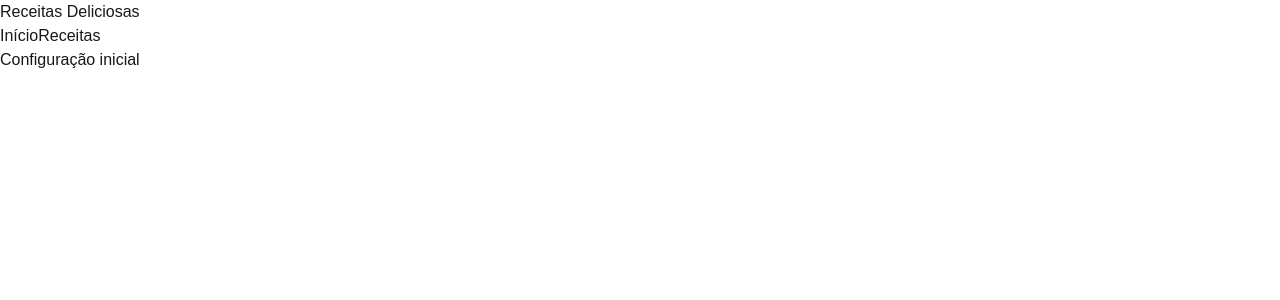
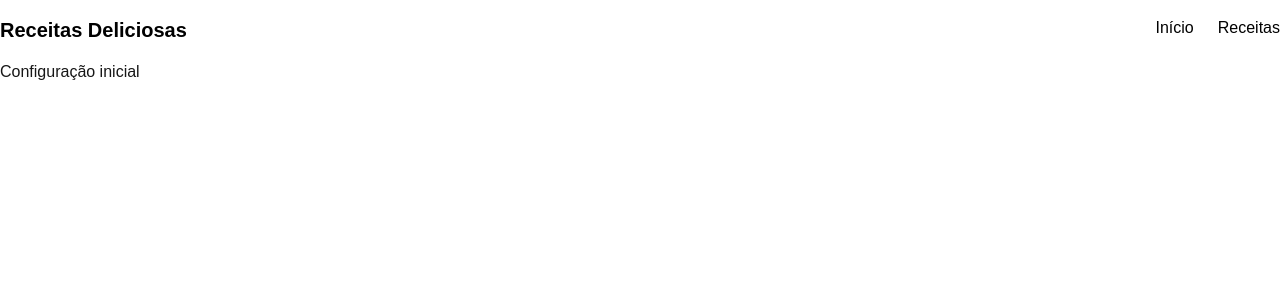
Before and after one commit to cavicf/Receitas-CapacitacaoByron, a Next.js app: page / in a window 1280 px wide. Shown: the top 300 px of the page. Built offline with nearby package versions, Linux system fonts and the light colour scheme.

Commit message:
feat: adiciona estilos ao header

```diff
--- a/src/components/Header/index.tsx
+++ b/src/components/Header/index.tsx
@@ -2,18 +2,20 @@
 
 export default function Header(){
     return (
-        <header>
-            <Link href='/'>
+        <header className="w-full bg-white text-black py-4">
+            <div className="flex justify-between container mx-auto">
+                <Link className="text-xl font-bold hover:scale-105 transition-all" href='/'>
                     Receitas Deliciosas
                 </Link>
-            <nav>
-                <Link href='/'>
+                <nav className="flex gap-6">
+                    <Link className="hover:text-orange-500 transition-colors" href='/'>
                         Início
                     </Link>
-                <Link href='/receitas'>
+                    <Link className="hover:text-orange-500 transition-colors" href='/receitas'>
                         Receitas
                     </Link>
                 </nav>
+            </div>
         </header>
     )
 }
```
Lines whose indentation alone changed are shown as unchanged.
